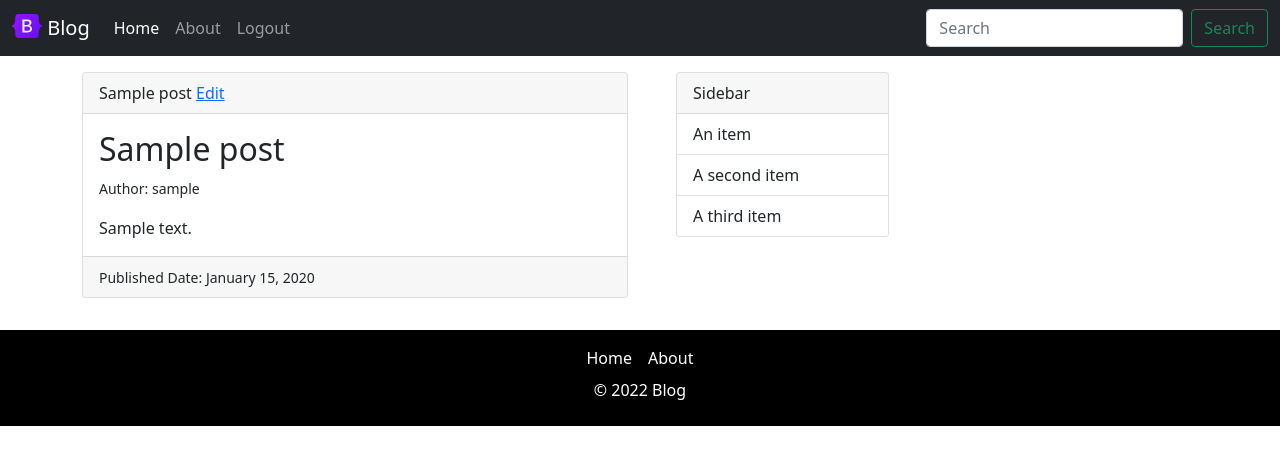
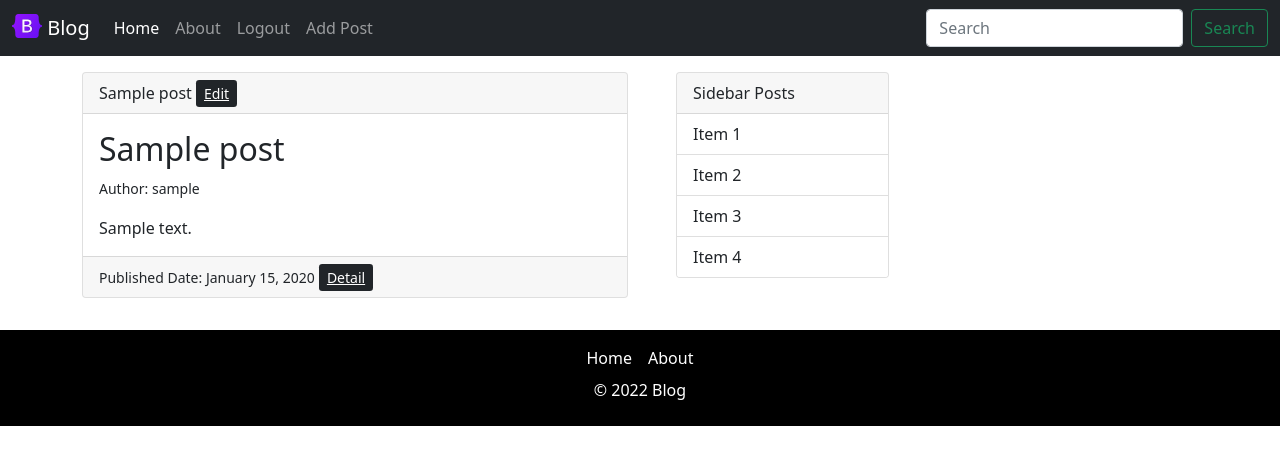
Before and after one commit to 4yub1k/django-rest-api, a Django app: page /blog/ in a window 1280 px wide. Shown: the top 465 px of the page. Run offline with Django 4.2, Linux system fonts and the light colour scheme; a user stored in the database is signed in; tables that the repository leaves empty hold one stand-in row (values such as "Sample post"); some libraries are stand-ins or nearby versions.

Commit message:
Post/delete/add/update

```diff
--- a/blog/app/urls.py
+++ b/blog/app/urls.py
@@ -1,7 +1,9 @@
-from django.urls import path,include
+from django.urls import path
 from . import views
 
 urlpatterns = [
-    path('',views.home, name= 'home'),
-    path('about',views.about, name= 'about')
+    path('',views.home, name='home'),
+    path('about',views.about, name='about'),
+    path('p/<int:post>',views.post_, name='p'), #html in users post_.html
+    path('add/',views.add, name='add') #html in users addpost.html
 ]
--- a/blog/app/views.py
+++ b/blog/app/views.py
@@ -1,5 +1,9 @@
-from django.shortcuts import render
 from .models import Post
+from django.shortcuts import render, redirect, get_object_or_404
+from django.contrib import messages
+from django.contrib.auth.models import User
+from django.utils import timezone
+from django.contrib.auth.decorators import login_required
 #list-dictionary
 # posts = [
 #         {
@@ -25,3 +29,28 @@ def home(request):
     return render(request,'app/home.html',context)
 def about(request):
     return render(request,'app/about.html',{'title':'About'})
+
+def post_(request, post):
+    posts=Post.objects.filter(pk=post).exists()#check if post there
+    if posts:
+        #posts=get_object_or_404(post_check, pk=post) for post doesnt exist
+        posts=Post.objects.get(pk=post)
+        context = {
+            'posts':posts,
+            'title':'Post',
+        }
+        return render(request,'users/post_.html',context)
+    else:
+        return redirect('home')
+
+@login_required
+def add(request):
+    if request.method == "POST":
+        title=request.POST['title']
+        content=request.POST['content']
+        #post_check=Post.objects.all().filter(author_id=author_id)
+        post_add=Post(author_id=request.user.id,title=title,content=content)
+        post_add.save()
+        messages.success(request,'Post Added !')
+        return redirect('home')
+    return render(request, 'users/addpost.html',{'title':'Post','date':timezone.now})
--- a/blog/templates/app/home.html
+++ b/blog/templates/app/home.html
@@ -4,18 +4,30 @@
 
 <article >
     {% include 'partials/_alert.html' %}
+    {% if posts %}
         {% for post in posts %}
             <div class="card mb-3">
                 <div class="card-header">{{post.title}}
-                <a class="start-end" href="{% url 'post' post.id %}">Edit</a>
+                    {% if user.is_authenticated %}
+                        {% if post.author_id == user.id%}
+                            <a class="btn-sm btn-dark" href="{% url 'post' post.id %}" role="button">Edit</a>
+                        {% endif %}
+                    {% endif %}
                 </div>
                 <div class="card-body">
                     <h2 class="card-title">{{post.title}}</h2>
                     <p class="card-text"><small>Author: {{post.author}}</small></p>
                     <p class="card-text">{{post.content}}</p>
                 </div>
-            <div class="card-footer"><small>Published Date: {{post.date|date:'F d, Y'}}</small></div>
+                <div class="card-footer"><small class="me-auto">Published Date: {{post.date|date:'F d, Y'}}</small>
+                    <a class="btn-sm btn-dark ms-auto" href="{% url 'p' post.id %}" role="button">Detail</a>
+                </div>
             </div>
         {% endfor %}
+    {% else %}
+        <div class="card-body">
+            <h2 class="card-title">No Post Found !!!</h2>
+        </div>
+    {% endif %}
 </article>
 {% endblock content %}
--- a/blog/templates/partials/_navbar.html
+++ b/blog/templates/partials/_navbar.html
@@ -21,6 +21,9 @@
                 <li class="nav-item">
                     <a class="nav-link" href="{% url 'logout' %}">Logout</a>
                 </li>
+                <li class="nav-item">
+                    <a class="nav-link" href="{% url 'add' %}">Add Post</a>
+                </li>
                 {% else %}
                 <li class="nav-item">
                     <a class="nav-link" href="{% url 'login' %}">Login</a>
--- a/blog/templates/partials/_sidebar.html
+++ b/blog/templates/partials/_sidebar.html
@@ -1,12 +1,13 @@
 <div class="container">
   <div class="card" >
     <div class="card-header">
-      Sidebar
+      Sidebar Posts
     </div>
-    <ul class="list-group list-group-flush">
-      <li class="list-group-item">An item</li>
-      <li class="list-group-item">A second item</li>
-      <li class="list-group-item">A third item</li>
-    </ul>
+        <ul class="list-group list-group-flush">
+          <li class="list-group-item">Item 1</li>
+          <li class="list-group-item">Item 2</li>
+          <li class="list-group-item">Item 3</li>
+          <li class="list-group-item">Item 4</li>
+        </ul>
   </div>
 </div>
--- a/blog/templates/users/post.html
+++ b/blog/templates/users/post.html
@@ -21,8 +21,9 @@
         <input type="hidden" id="user_id" name="user_id" value="{{user.id}}">
         <input type="hidden" id="date" name="date" value="{{posts.date}}">
        </div>
-      <input class="btn btn-primary" type="submit" value="Update">
-      <a class="btn btn-primary" href="{% url 'home' %}" role="button">Back</a>
+      <input class="btn-sm btn-dark" type="submit" name="update" value="Update">
+      <input class="btn-sm btn-danger" type="submit" name="delete" value="Delete">
+      <input class="btn-sm btn-dark" type="button" onclick="history.back();" value="Back">
 </form>
 
 {% endblock content %}
```
Also changed, not shown: blog/templates/users/addpost.html (added, +25 -0 lines), blog/templates/users/logout.html (+8 -3 lines), blog/templates/users/post_.html (added, +18 -0 lines), blog/users/views.py (+8 -3 lines). Lines whose indentation alone changed are shown as unchanged.
